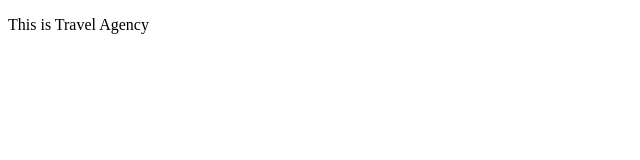
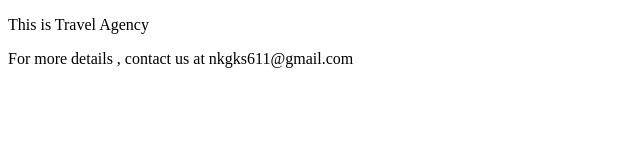
Before and after one commit to NischayKG/TravelPlans, a plain HTML site: page Travel/index.html in a window 1280 px wide. Shown: the whole page, without its empty margins (0-640 px from the left). Drawn offline with Linux system fonts and the light colour scheme.

Commit message:
Update index.html

```diff
--- a/Travel/index.html
+++ b/Travel/index.html
@@ -2,5 +2,6 @@
 <HTML>
 <Body>
 <p>This is Travel Agency</p>
+  <p>For more details , contact us at nkgks611@gmail.com</p>
 </Body>
 </HTML>
```
